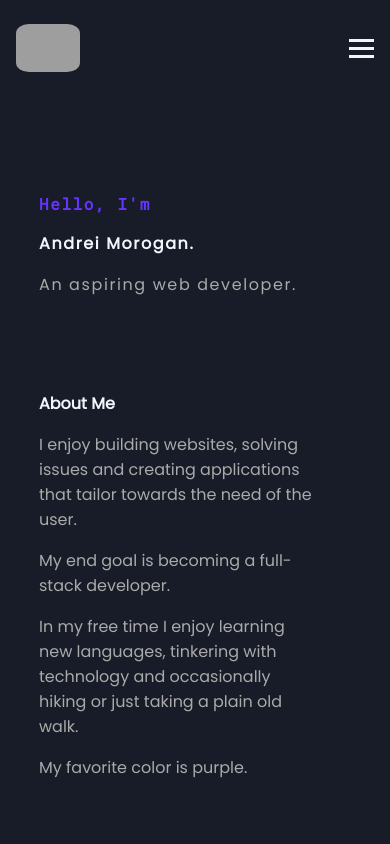
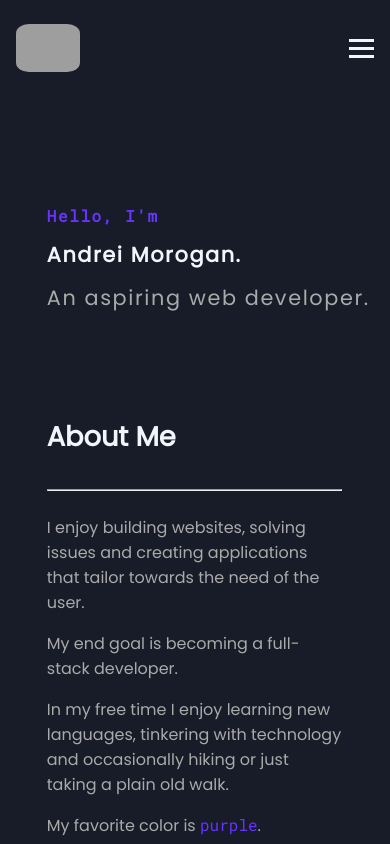
Before and after one commit to andreimorogan/andrei-morogan-portfolio, a React (Create React App) app: page / in a window 390 px wide. Shown: the top 844 px of the page. Built offline with nearby package versions, Linux system fonts and the light colour scheme; grey boxes are pictures that could not be loaded.

Commit message:
Added some small tweaks

```diff
--- a/package.json
+++ b/package.json
@@ -1,4 +1,5 @@
 {
+  "homepage": ".",
   "name": "andrei-morogan-portofolio",
   "version": "0.1.0",
   "private": true,
--- a/src/App.css
+++ b/src/App.css
@@ -36,3 +36,9 @@
     transform: rotate(360deg);
   }
 }
+
+/* RESETS */
+
+/* h3, h1, p {
+  margin: 0;
+} */
--- a/src/App.js
+++ b/src/App.js
@@ -17,23 +17,8 @@ function App() {
           <Fade triggerOnce="true">
             <Greeting />
             <AboutMe />
-            <Lorem />
-            <Lorem />
-            <Lorem />
-            <Lorem />
-            <Lorem />
-            <Lorem />
-            <Lorem />
-            <Lorem />
-            <Lorem />
-            <Lorem />
-            <Lorem />
-            <Lorem />
-            <Lorem />
-            <Lorem />
-            <Lorem />
-            <Lorem />
-            <Lorem />
+            <AboutMe />
+            <AboutMe />
           </Fade>
           <Footer />
         </Body>
--- a/src/components/AboutMe.js
+++ b/src/components/AboutMe.js
@@ -6,11 +6,12 @@ const AboutMe = () => {
     return(
         <section className={styles['about-me']}>
             <h1 className={styles.large}>About Me</h1>
+            <hr></hr>
             <div className={`${styles.gray} ${styles.small}`}>
                 <p>I enjoy building websites, solving issues and creating applications that tailor towards the need of the user.</p>
                 <p>My end goal is becoming a full-stack developer.</p>
                 <p>In my free time I enjoy learning new languages, tinkering with technology and occasionally hiking or just taking a plain old walk.</p>
-                <p>My favorite color is <span className="purple">purple</span>.</p>
+                <p>My favorite color is <span className={styles.purple}>purple</span>.</p>
             </div>
         </section>
     );
--- a/src/components/AboutMe.module.css
+++ b/src/components/AboutMe.module.css
@@ -1,12 +1,20 @@
 .about-me {
     margin: 0 0 5rem 0;
-    padding: 0 10vw 0 10vw;
+    padding: 0 15vw 0 12vw;
     max-width: 65%;
+    display: flex;
+    flex-flow: column wrap;
+    box-sizing: border-box;
 }
+
+
 
 @media (max-width:768px) {
     .about-me {
         max-width: 90%;
+    }
+    .large {
+        font-size: clamp(1.3rem, 1.3vw, 2.3rem);
     }
 }
 
@@ -20,9 +28,15 @@
 }
 
 .large {
-    font-size: clamp(1rem, 2vw, 3rem);
+    font-size: clamp(1.7rem, 1.7vw, 3.7rem);
 }
 
 .gray {
     color: #aaaaaa;
 }
+
+
+hr{
+    width: 120%;
+    overflow: hidden;
+}
--- a/src/components/Greeting.module.css
+++ b/src/components/Greeting.module.css
@@ -1,9 +1,12 @@
 .main-greeting {
     margin: 6rem 0 5rem 0;
-    padding: 0 0 0 10vw;
+    padding: 0 1vw 0 12vw;
     letter-spacing: 0.1rem;
-    line-height: clamp(1.5rem, 2.9vh, 5rem);
+    display: flex;
+    flex-flow: column wrap;
+    column-gap: 1px;
 }
+
 
 .purple {
     color: #6633ff;
@@ -15,9 +18,19 @@
 }
 
 .large {
-    font-size: clamp(1rem, 2vw, 3rem);
+    font-size: clamp(1.7rem, 1.7vw, 2.7rem);
 }
 
 .gray {
     color: #aaaaaa;
 }
+
+h3.large, h1.small, p.large {
+    margin: 0.8rem 0 0 0;
+}
+
+@media (max-width: 768px) {
+    .large {
+        font-size: clamp(1.3rem, 1.3vw, 2.3rem);
+    }
+}
--- a/src/containers/Body.css
+++ b/src/containers/Body.css
@@ -7,7 +7,7 @@
 }
 
 body {
-    min-height: 100vh;
+    min-height: 100%;
     min-width: 100%;
     background-color: #171c28;
 }
```
